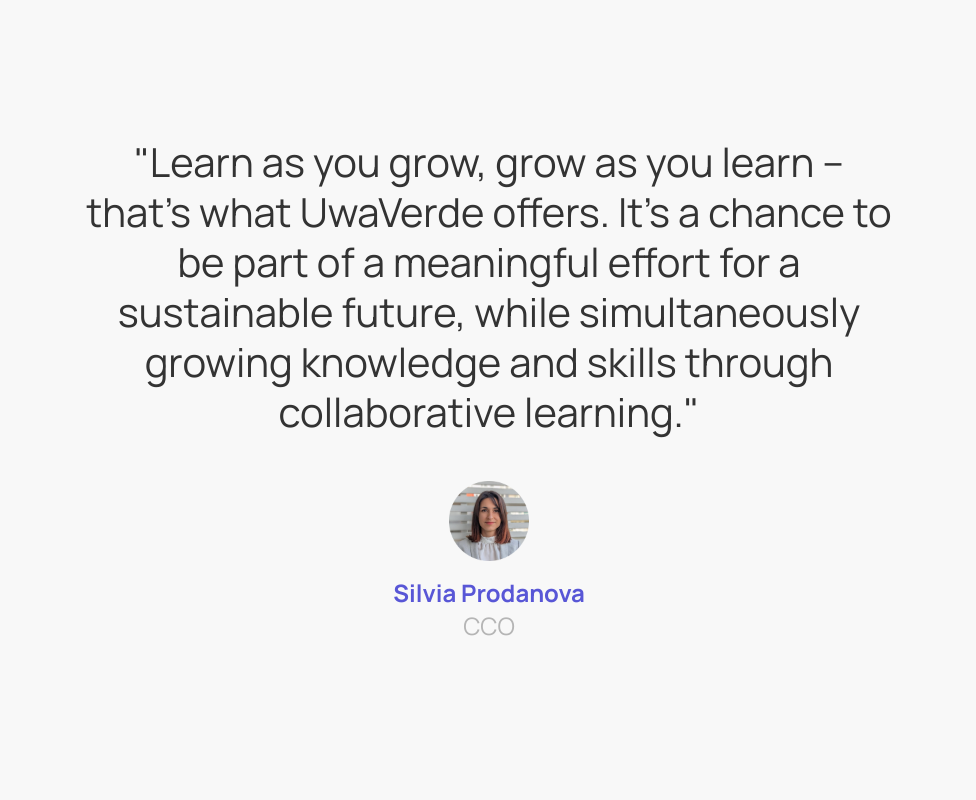
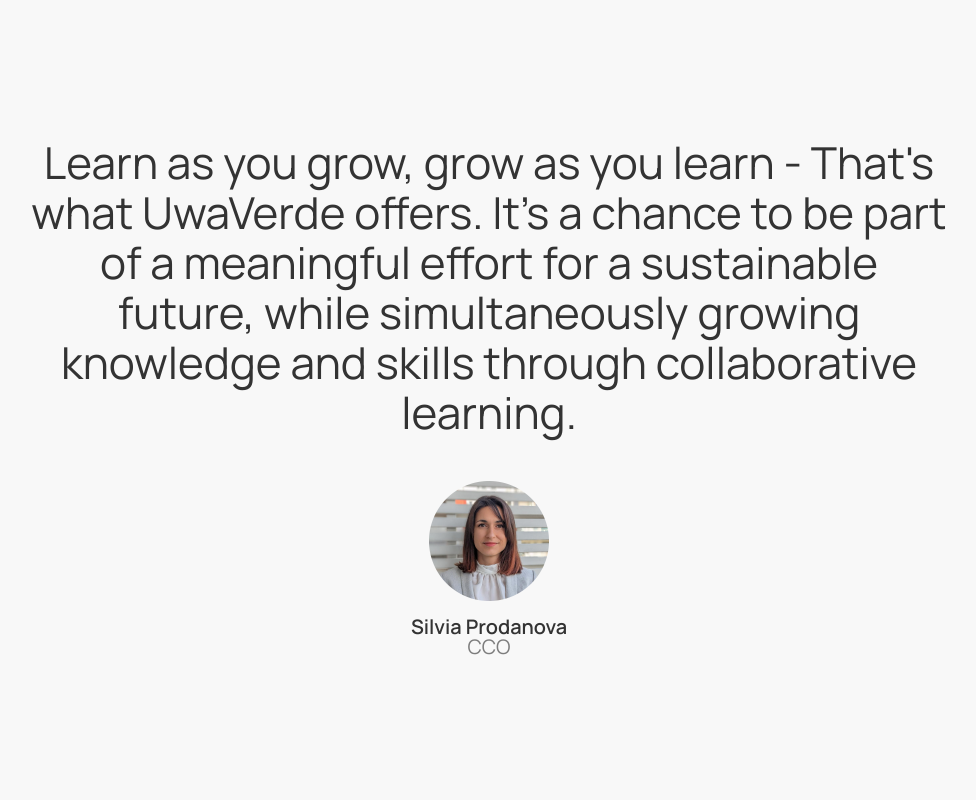
Before and after one commit to UwaVerdeNGO/web-site, a React (Create React App) app: page / in a window 1280 px wide. Shown: the part 7160-7960 px from the top of the page, without its empty margins (151-1127 px from the left). Built offline with nearby package versions, Linux system fonts and the light colour scheme.

Commit message:
Change comments section

```diff
--- a/src/pages/home/index.tsx
+++ b/src/pages/home/index.tsx
@@ -26,7 +26,7 @@
       <OurProjects />
       <FeaturedNews />
       <Comments
-        comment={`"Learn as you grow, grow as you learn – that's what UwaVerde offers. It's a chance to be part of a meaningful effort for a sustainable future, while simultaneously growing knowledge and skills through collaborative learning."`}
+        comment={`Learn as you grow, grow as you learn - That's what UwaVerde offers. It's a chance to be part of a meaningful effort for a sustainable future, while simultaneously growing knowledge and skills through collaborative learning.`}
         commentatorName="Silvia Prodanova"
         commentatorPosition="CCO"
         profilePhoto={Silvia}
--- a/src/sections/Comments/styles.module.scss
+++ b/src/sections/Comments/styles.module.scss
@@ -1,13 +1,13 @@
-@import "../../styles/variables";
+@import '../../styles/variables';
 
 .wrapper {
   display: flex;
   flex-direction: column;
   align-items: center;
   justify-content: center;
-	padding-bottom: 200px;
+  padding-bottom: 336px;
 
-	@media screen and (max-width:1024px) {
+  @media screen and (max-width: 1024px) {
     padding: 0 16px 40px;
   }
   @media screen and (max-width: 660px) {
@@ -19,14 +19,14 @@
 
 .comment {
   font-family: $manrope;
-	font-size: 40px;
+  font-size: 44px;
   font-weight: 400;
   line-height: 50px;
   text-align: center;
   color: $defaultTextGray;
-	max-width: 806px;
+  max-width: 922px;
 
-	@media screen and (max-width:1024px) {
+  @media screen and (max-width: 1024px) {
     font-size: 20px;
     line-height: 27px;
   }
@@ -39,27 +39,28 @@
   justify-content: center;
   margin-top: 36px;
 
-	@media screen and (max-width:1024px) {
+  @media screen and (max-width: 1024px) {
     margin-top: 24px;
   }
 
   .photo {
-		width: 80px;
+    width: 120px;
+    height: 120px;
     margin-bottom: 16px;
 
-		@media screen and (max-width:1024px) {
+    @media screen and (max-width: 1024px) {
       margin-bottom: 8px;
     }
   }
 
   .name {
     font-family: $manrope;
-		font-size: 24px;
-		font-weight: 700;
-		line-height: 32.78px;
-		color: $primaryPurple;
+    font-size: 20px;
+    font-weight: 600;
+    line-height: 100%;
+    color: $defaultTextGray;
 
-		@media screen and (max-width:1024px) {
+    @media screen and (max-width: 1024px) {
       font-size: 16px;
       line-height: 22px;
     }
@@ -67,12 +68,12 @@
 
   .position {
     font-family: $manrope;
-		font-size: 24px;
+    font-size: 20px;
     font-weight: 400;
-		line-height: 32.78px;
-		color: $lightBlack;
+    line-height: 100%;
+    color: $transparentGray;
 
-		@media screen and (max-width:1024px) {
+    @media screen and (max-width: 1024px) {
       font-size: 16px;
       line-height: 22px;
     }
```
Lines whose indentation alone changed are shown as unchanged.
